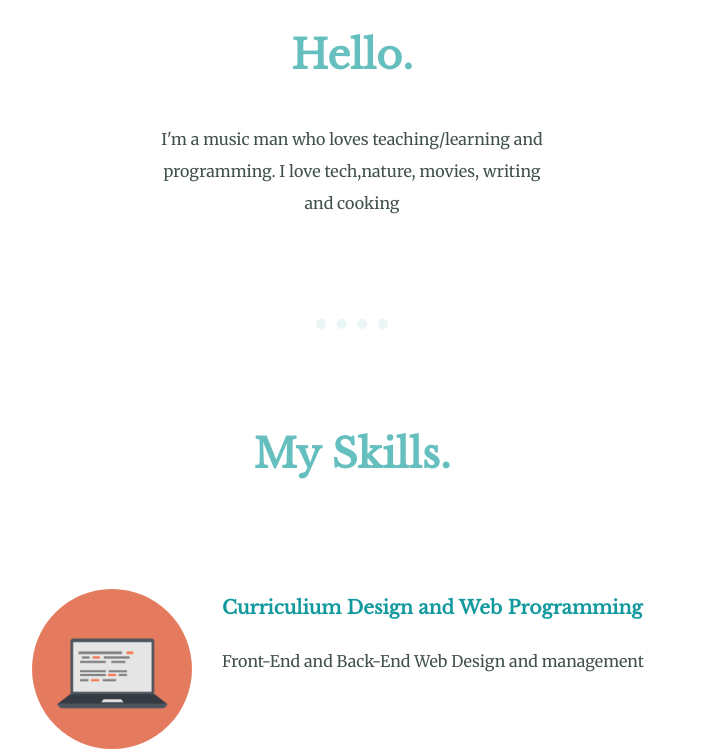
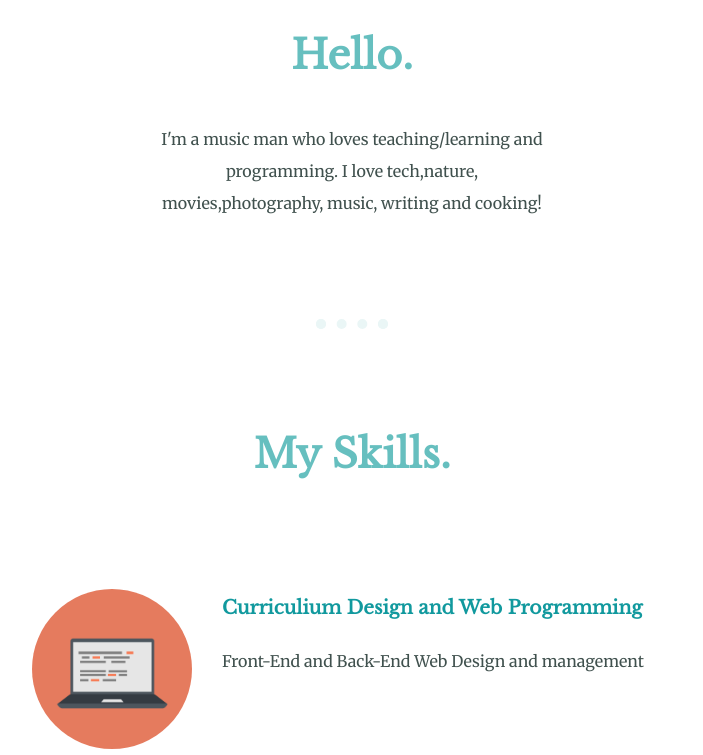
Before and after one commit to janmitck/devsite, a plain HTML site: page index.html in a window 1280 px wide. Shown: the part 1140-1895 px from the top of the page, without its empty margins (288-991 px from the left). Drawn offline with nearby package versions, Linux system fonts and the light colour scheme.

Commit message:
Update index.html

```diff
--- a/index.html
+++ b/index.html
@@ -21,7 +21,7 @@
         <img class="profileImage" src="images/profile_pic.jpg" alt="personal-img">
         <h2>Hello.</h2>
         <p class="intro">I'm a music man who loves teaching/learning and programming.
-        I love tech,nature, movies, writing and cooking</p>
+        I love tech,nature, movies,photography, music, writing and cooking!</p>
       </div>
 
       <hr>
```
